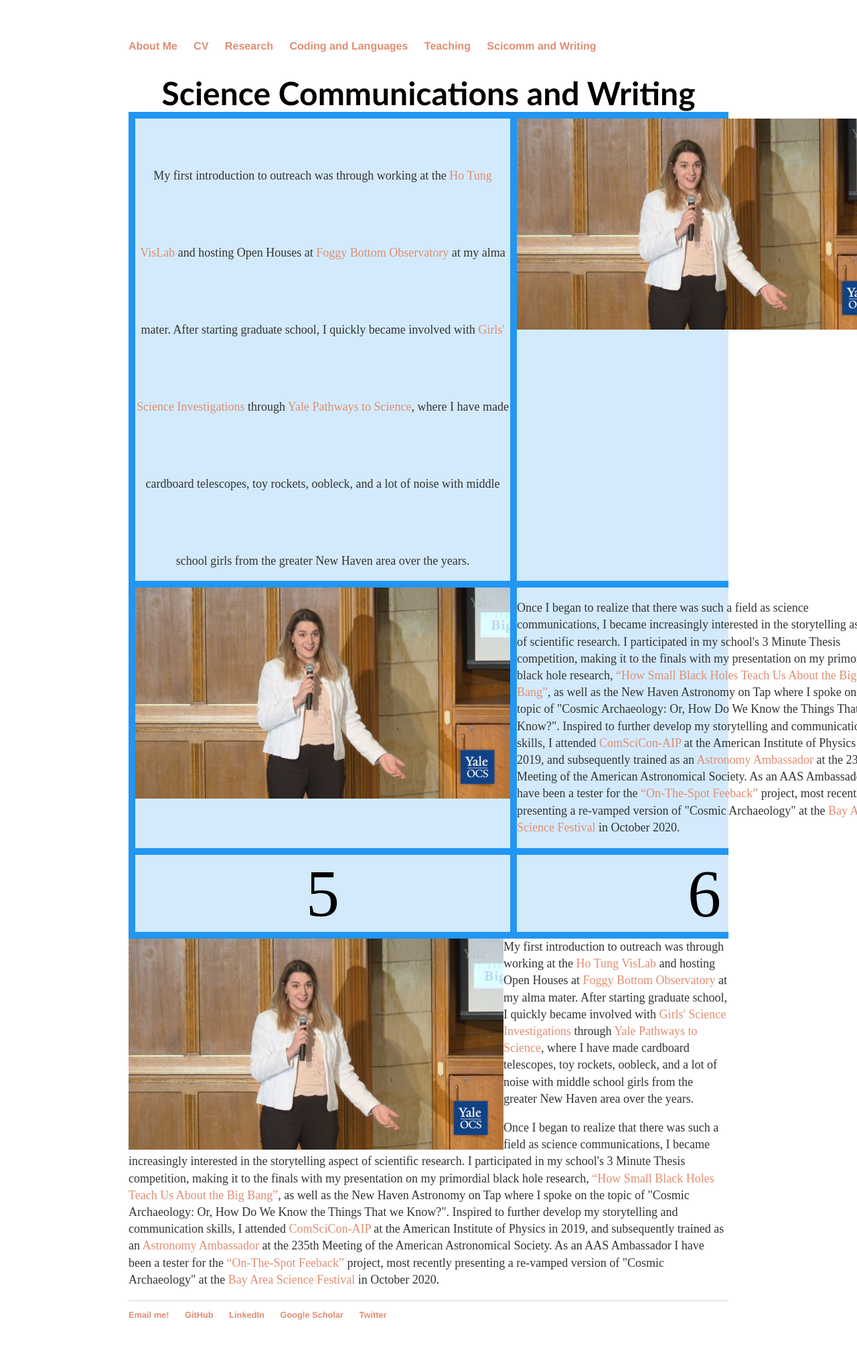
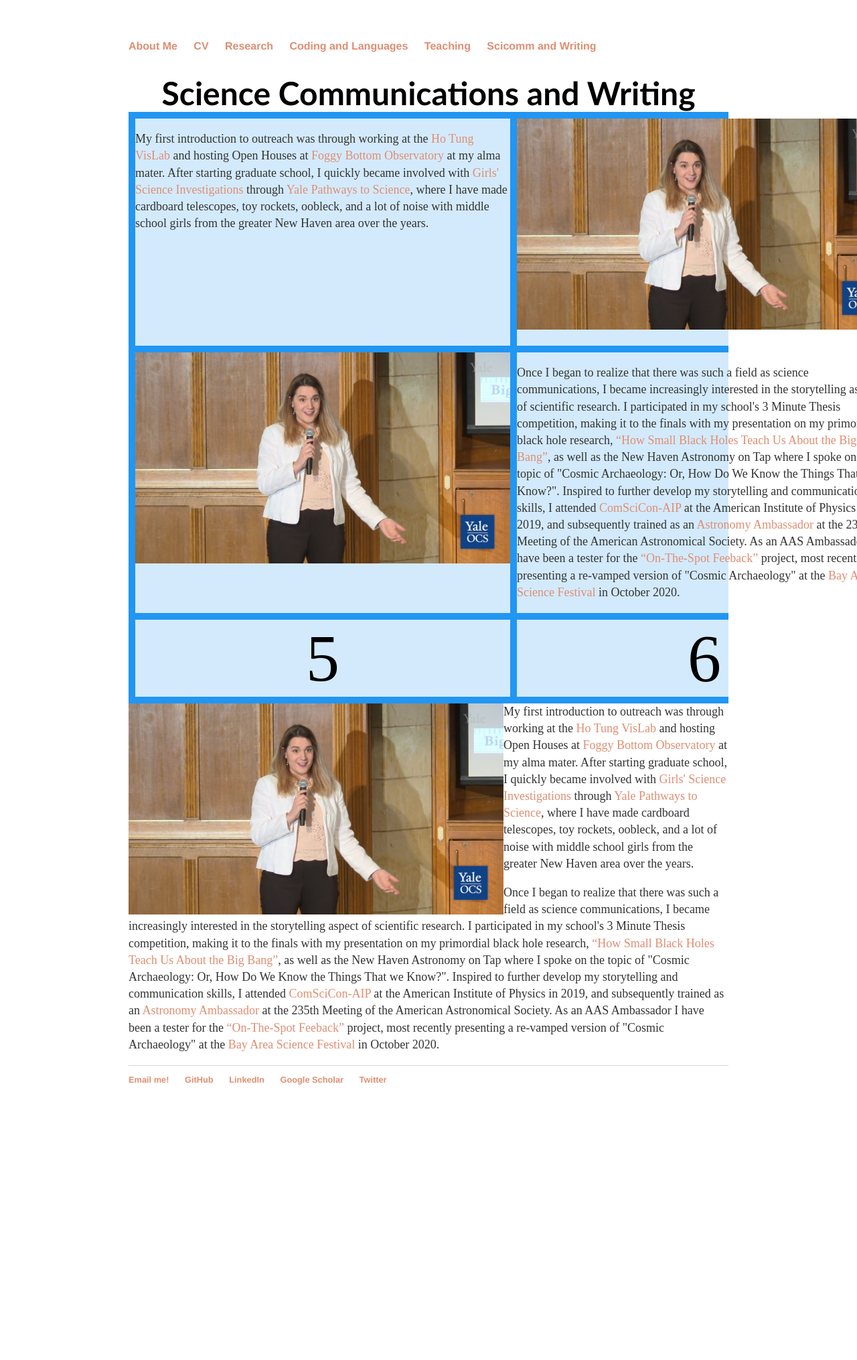
Before and after one commit to lunazagor/lunazagor.github.io, a Jekyll site: the page built from sci-wri/index.html, in a window 1280 px wide. Shown: the whole page at 67% size. Built offline with Jekyll 4.4.1, drawn with Linux system fonts in a browser that asks for light colours; after the commit the page ends 1679 px from its top, so only the background shows below that.

Commit message:
Update index.html

```diff
--- a/sci-wri/index.html
+++ b/sci-wri/index.html
@@ -43,18 +43,18 @@ title: Sci-Wri
 <div class="grid-container">
   <!-- Row 1 -->
   	<div class="grid-item">
-		<p style="text-align:left;font-size:18px; display: inline"> My first introduction to outreach was through working at the <a href="https://www.colgate.edu/about/campus-facilities/ho-tung-visualization-laboratory">Ho Tung VisLab</a> and hosting Open Houses at <a href="http://observatory.colgate.edu/">Foggy Bottom Observatory</a> at my alma mater. After starting graduate school, I quickly became involved with <a href="https://gsi.yale.edu/">Girls' Science Investigations</a> through <a href="https://onha.yale.edu/pathways-science">Yale Pathways to Science</a>, where I have made cardboard telescopes, toy rockets, oobleck, and a lot of noise with middle school girls from the greater New Haven area over the years. </p>
+		<p style="text-align:left;font-size:18px; display: block"> My first introduction to outreach was through working at the <a href="https://www.colgate.edu/about/campus-facilities/ho-tung-visualization-laboratory">Ho Tung VisLab</a> and hosting Open Houses at <a href="http://observatory.colgate.edu/">Foggy Bottom Observatory</a> at my alma mater. After starting graduate school, I quickly became involved with <a href="https://gsi.yale.edu/">Girls' Science Investigations</a> through <a href="https://onha.yale.edu/pathways-science">Yale Pathways to Science</a>, where I have made cardboard telescopes, toy rockets, oobleck, and a lot of noise with middle school girls from the greater New Haven area over the years. </p>
 	</div>
   	<div class="grid-item">
-	  <img class="TextWrapLeft" src="video-preview.jpg" width="560" height="315" style="cursor:pointer" />
+	  <img  src="video-preview.jpg" width="560" height="315" style="cursor:pointer" />
 	</div>
   <!-- Row 2 -->
   	<div class="grid-item">
-	  <div class="TextWrapLeft" onclick="this.nextElementSibling.style.display='block'; this.style.display='none'">
-	   <img class="TextWrapLeft" src="video-preview.jpg" width="560" height="315" style="cursor:pointer" />
+	  <div onclick="this.nextElementSibling.style.display='block'; this.style.display='none'">
+	   <img src="video-preview.jpg" width="560" height="315" style="cursor:pointer" />
 	  </div>
 	  <div style="display:none">
-	   <iframe width="560" height="315" class="TextWrapLeft" src="https://www.youtube.com/embed/jih2YGyLUsg" frameborder="0" allow="accelerometer; autoplay; encrypted-media; gyroscope; picture-in-picture" allowfullscreen></iframe>
+	   <iframe width="560" height="315" src="https://www.youtube.com/embed/jih2YGyLUsg" frameborder="0" allow="accelerometer; autoplay; encrypted-media; gyroscope; picture-in-picture" allowfullscreen></iframe>
 	  </div>
 	</div>
   	<div class="grid-item">
```
